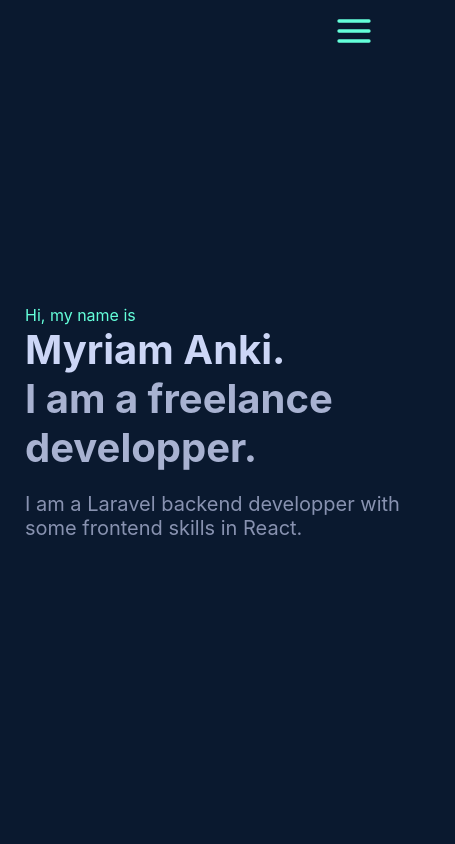
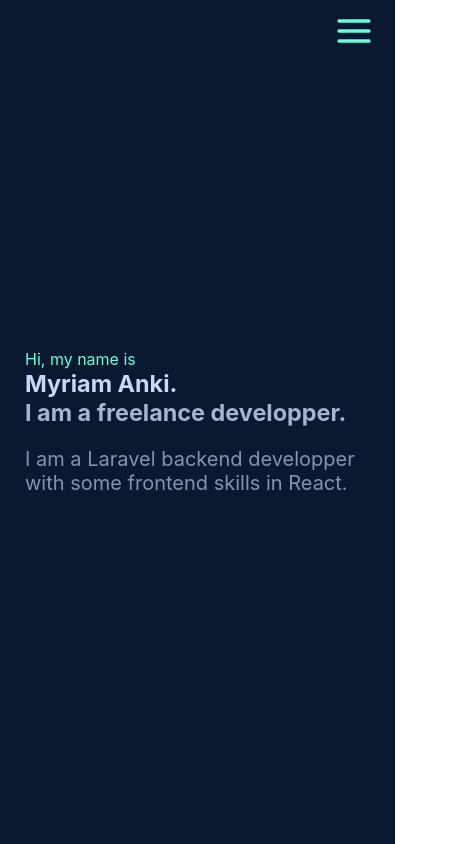
Before and after one commit to manki23/manki23.github.io, a React (Create React App) app: page / in a window 390 px wide. Shown: the top 844 px of the page, 455 px wide, since content can reach past the window. Built offline with nearby package versions, Linux system fonts and the light colour scheme.

Commit message:
FIX: HomePage & ExperiencePage > safari responsiveness

```diff
--- a/src/components/pages/ExperiencePage.js
+++ b/src/components/pages/ExperiencePage.js
@@ -25,7 +25,7 @@ const StyledExperiencePage = styled.div`
       `}
       button {
         max-width: 90px;
-        height: 42px;
+        min-height: 42px;
         min-width: ${({ width, theme }) =>
           width > theme.widthBreakpoints.md ? `100%` : `fit-content`};
         transition: all 0.25s cubic-bezier(0.645, 0.045, 0.355, 1);
@@ -38,7 +38,7 @@ const StyledExperiencePage = styled.div`
         font-size: 15px;
         text-align: left;
         padding: ${({ width, theme }) =>
-          width > theme.widthBreakpoints.md ? `30px 10px` : `10px 30px`};
+          width > theme.widthBreakpoints.md ? `20px 10px` : `10px 20px`};
 
         cursor: pointer;
         border: 0px;
--- a/src/components/pages/HomePage.js
+++ b/src/components/pages/HomePage.js
@@ -23,7 +23,7 @@ const StyledHomePage = styled.div`
 
   #title-name,
   #title-whoami {
-    font-size: clamp(40px, 8vw, 80px);
+    font-size: 6vw;
     font-weight: bold;
   }
 
```
